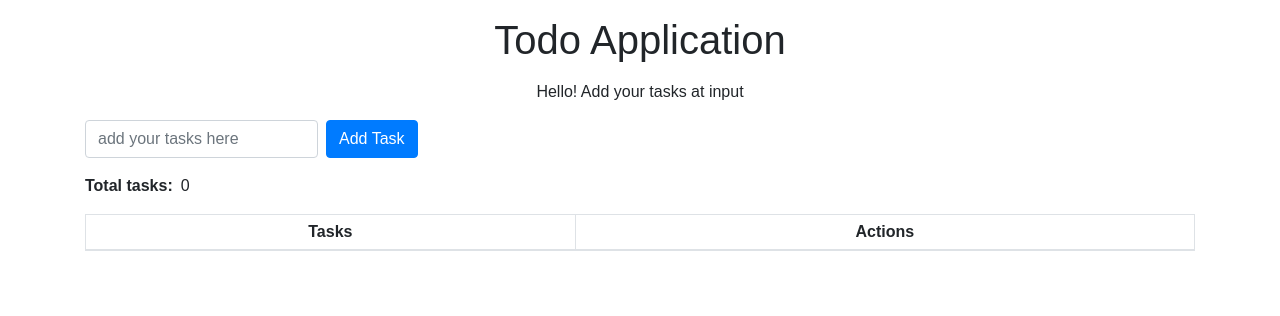
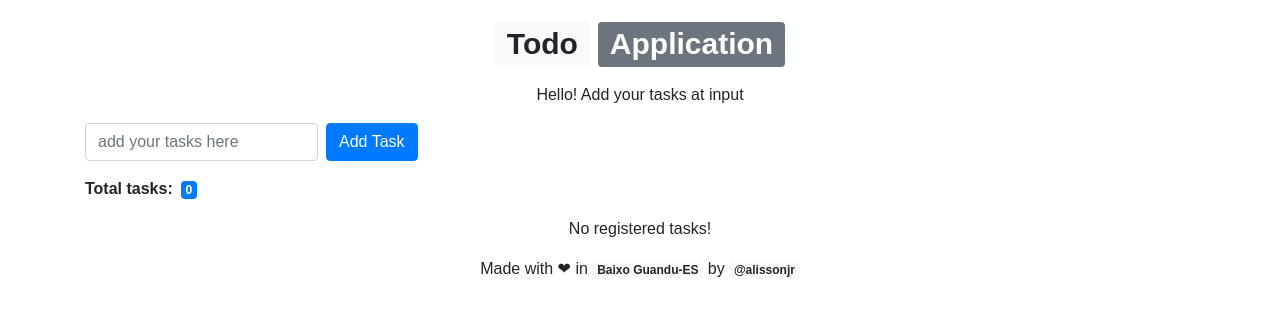
Before and after one commit to alissonjr/todo-first-react-app, a React (Create React App) app: page / in a window 1280 px wide. Shown: the top 316 px of the page. Built offline with nearby package versions, Linux system fonts and the light colour scheme.

Commit message:
move function to add task from form to button

```diff
--- a/src/App.jsx
+++ b/src/App.jsx
@@ -16,6 +16,11 @@ class App extends Component {
 				<TaskBar />
 				<TaskCount />
 				<TaskList />
+				<footer>
+					<p>
+						Made with ❤ in <a class="badge badge-light" href="https://pt.wikipedia.org/wiki/Baixo_Guandu">Baixo Guandu-ES</a> by <a class="badge badge-light" href="https://github.com/alissonjr">@alissonjr</a>
+					</p>
+				</footer>
 			</div>
 		);
 	}
--- a/src/components/header/index.jsx
+++ b/src/components/header/index.jsx
@@ -3,7 +3,10 @@ import React, { Component } from 'react';
 export default class Header extends Component {
     render () {
         return (
-            <h1 class="m-3">Todo Application</h1>
+            <h1 class="m-3">
+                <span class="badge badge-light">Todo</span>
+                <span class="badge badge-secondary ml-2">Application</span>
+            </h1>
         );
     }
 }
--- a/src/components/taskBar/index.jsx
+++ b/src/components/taskBar/index.jsx
@@ -7,12 +7,12 @@ class TaskBar extends Component {
     render () {
         return (
             <div class="container">
-                <form class="form-inline" onSubmit={()=>this.props.addTask(this.refs.task.value)}>
+                <form class="form-inline">
                     <div class="form-group mb-3">
                         <label for="task" class="sr-only">New Task</label>
                         <input type="text" name="task" ref="task" class="form-control" placeholder="add your tasks here" />
                     </div>
-                    <button type="submit" class="btn btn-primary mb-3 ml-2">Add Task</button>
+                    <button type="button" onClick={()=>this.props.addTask(this.refs.task.value)} class="btn btn-primary mb-3 ml-2">Add Task</button>
                 </form>
             </div>
         );
--- a/src/components/taskCount/index.jsx
+++ b/src/components/taskCount/index.jsx
@@ -7,7 +7,7 @@ class TaskCount extends Component {
             <div class="container text-left">
                 <p>
                     <b>Total tasks:</b>
-                    <span class="ml-2">{this.props.tasks.length}</span>
+                    <span class="badge badge-primary ml-2">{this.props.tasks.length}</span>
                 </p>
             </div>
         );
--- a/src/components/taskList/index.jsx
+++ b/src/components/taskList/index.jsx
@@ -4,19 +4,26 @@ import Task from "../task";
 
 class TaskList extends Component {
     render () {
+        let content = "";
+
+        if (this.props.tasks.length > 0) {
+            content = <table class="table table-hover table-bordered table-sm">
+                <thead>
+                    <tr>
+                        <th>Task</th>
+                        <th style={{width: '150px'}}>Actions</th>
+                    </tr>
+                </thead>
+                <tbody>
+                    {this.props.tasks.map((task, index) => <Task key={index} task={task} />)}
+                </tbody>
+            </table>;
+        } else {
+            content = <p>No registered tasks!</p>
+        }
         return (
             <div class="container">
-                <table class="table table-hover table-bordered table-sm">
-                    <thead>
-                        <tr>
-                            <th>Tasks</th>
-                            <th>Actions</th>
-                        </tr>
-                    </thead>
-                    <tbody>
-                        {this.props.tasks.map((task, index) => <Task key={index} task={task} />)}
-                    </tbody>
-                </table>
+                { content }
             </div>
         );
     }
--- a/src/reducers/index.js
+++ b/src/reducers/index.js
@@ -1,6 +1,6 @@
 import { combineReducers } from 'redux';
 
-const taskReducer = (state = [], action) => {
+const tasksReducer = (state = [], action) => {
     switch(action.type) {
         case 'ADD_TASK':
             state = state.concat(action.payload);
@@ -16,7 +16,7 @@ const taskReducer = (state = [], action) => {
 };
 
 const reducers = combineReducers({
-    tasks: taskReducer
+    tasks: tasksReducer
 });
 
 export default reducers;
```
